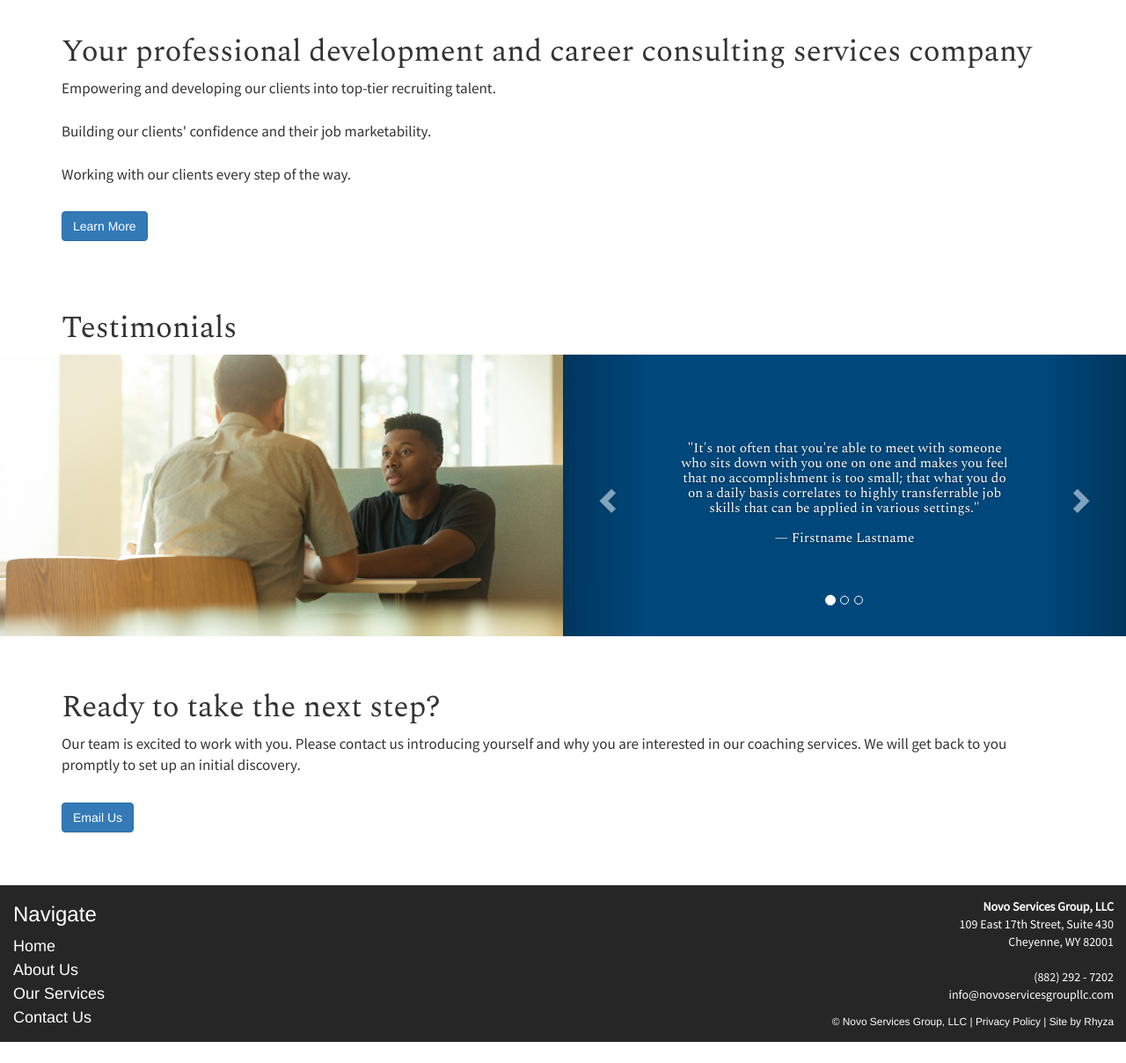
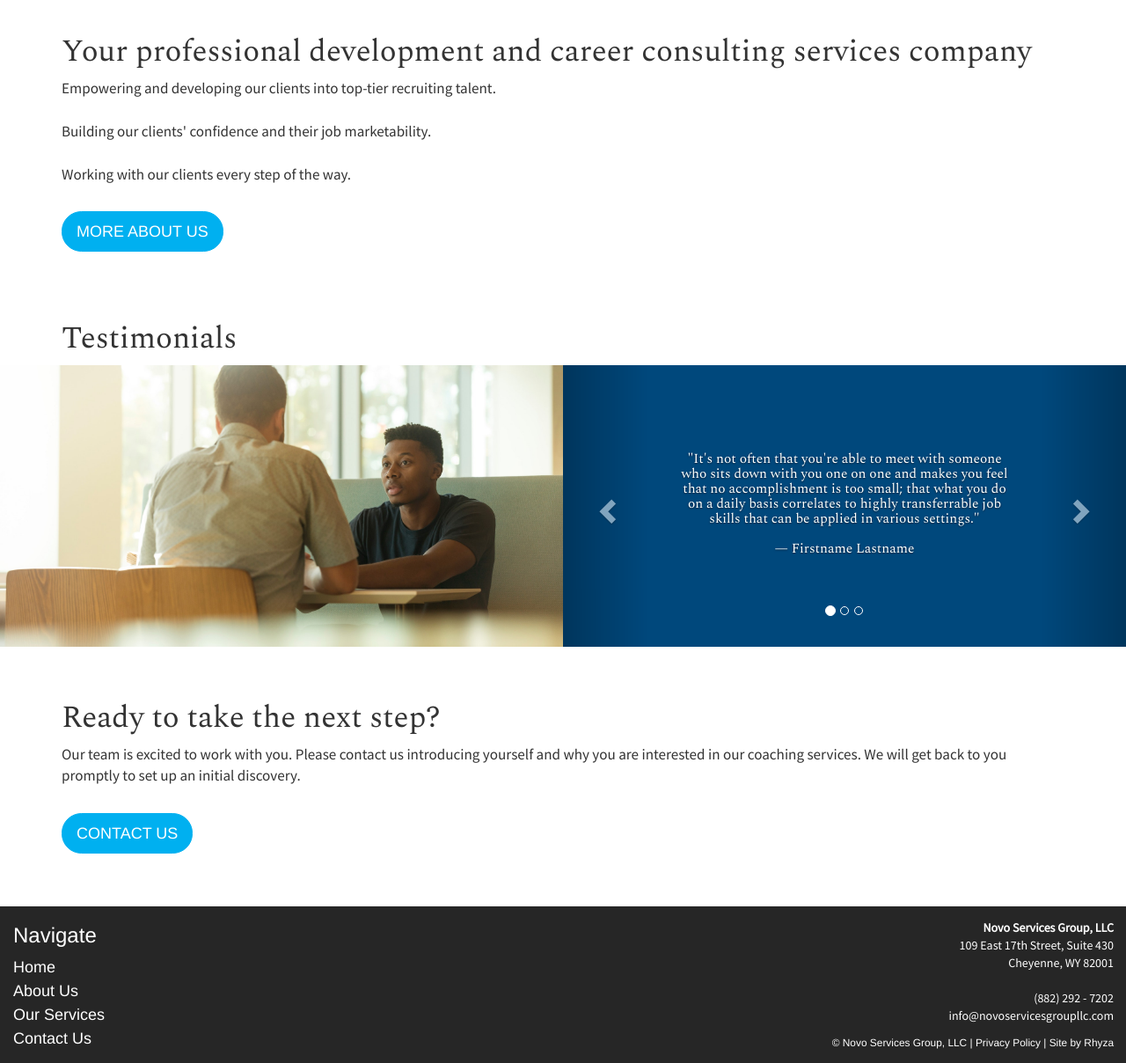
Before and after one commit to rhyza/nsg, a PHP site: page / in a window 1280 px wide. Shown: the part 748-1956 px from the top of the page at 88% size. Before the commit the page ends 1932 px from the top, so only its background shows below. Run offline with PHP 8.4, Linux system fonts and the light colour scheme.

Commit message:
Style buttons

```diff
--- a/css/main.css
+++ b/css/main.css
@@ -10,6 +10,12 @@ p {
 a, a:focus, a:hover, a:-webkit-any-link {
   color: white;
   text-decoration: none;
+}
+
+.btn-lg {
+    border-radius: 22.5px;
+    background-color: #00B0F0;
+    border-color: #00B0F0;
 }
 
 .navbar-inverse {
--- a/html/home.html
+++ b/html/home.html
@@ -10,7 +10,7 @@
     <p>Empowering and developing our clients into top-tier recruiting talent.
     <br><br>Building our clients' confidence and their job marketability.
     <br><br>Working with our clients every step of the way.</p>
-    <br><a class="btn btn-primary" href="#" role="button">Learn More</a>
+    <br><a class="btn btn-primary btn-lg" href="#" role="button">MORE ABOUT US</a>
     <br><br><br><br>
     <h2>Testimonials</h2>
   </div>
@@ -76,7 +76,7 @@
   <div class="blurb">
     <h2>Ready to take the next step?</h2>
     <p>Our team is excited to work with you. Please contact us introducing yourself and why you are interested in our coaching services. We will get back to you promptly to set up an initial discovery.</p>
-    <br><a class="btn btn-primary" href="#" role="button">Email Us</a>
+    <br><a class="btn btn-primary btn-lg" href="#" role="button">CONTACT US</a>
     <br><br><br><br>
   </div>
 </div>
```
